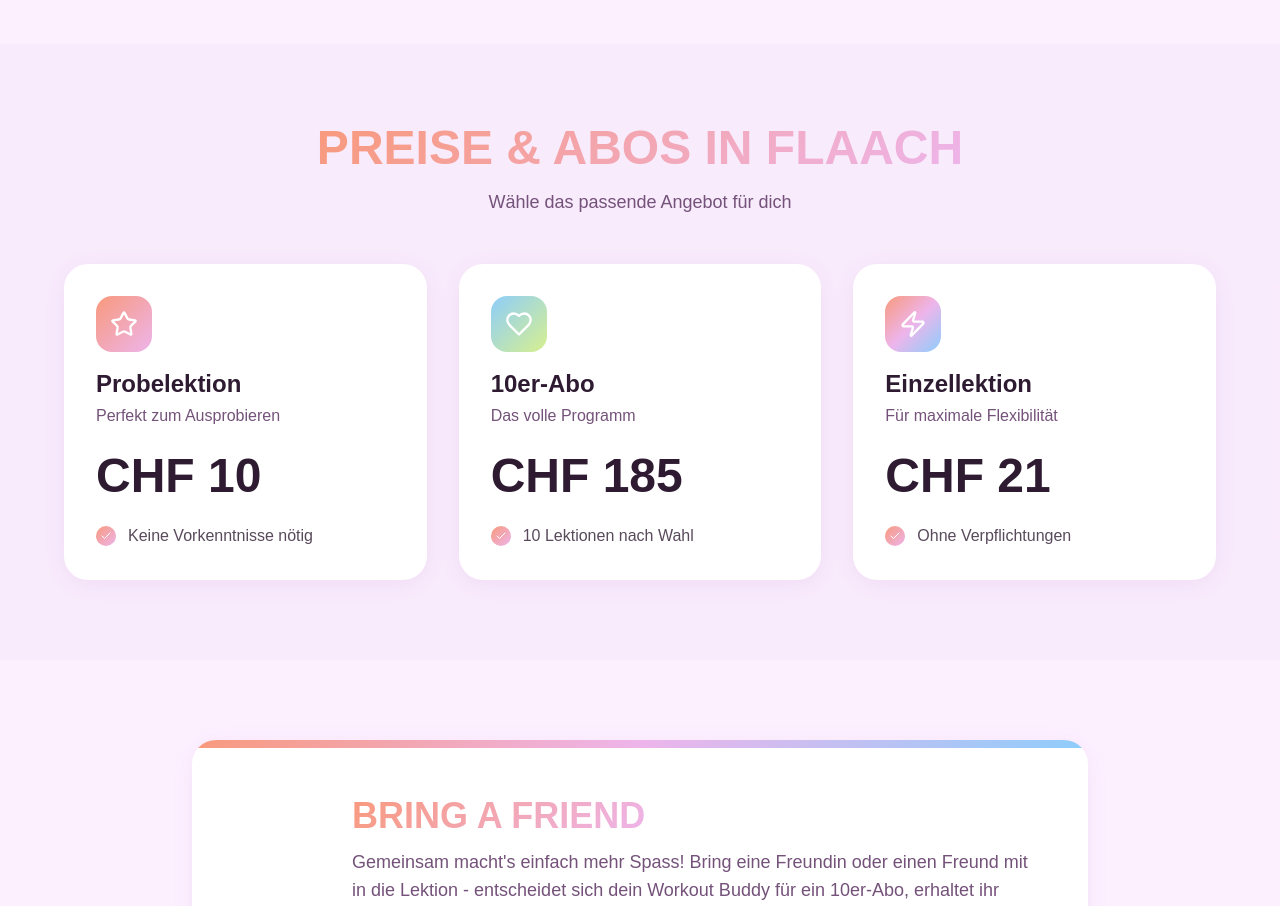
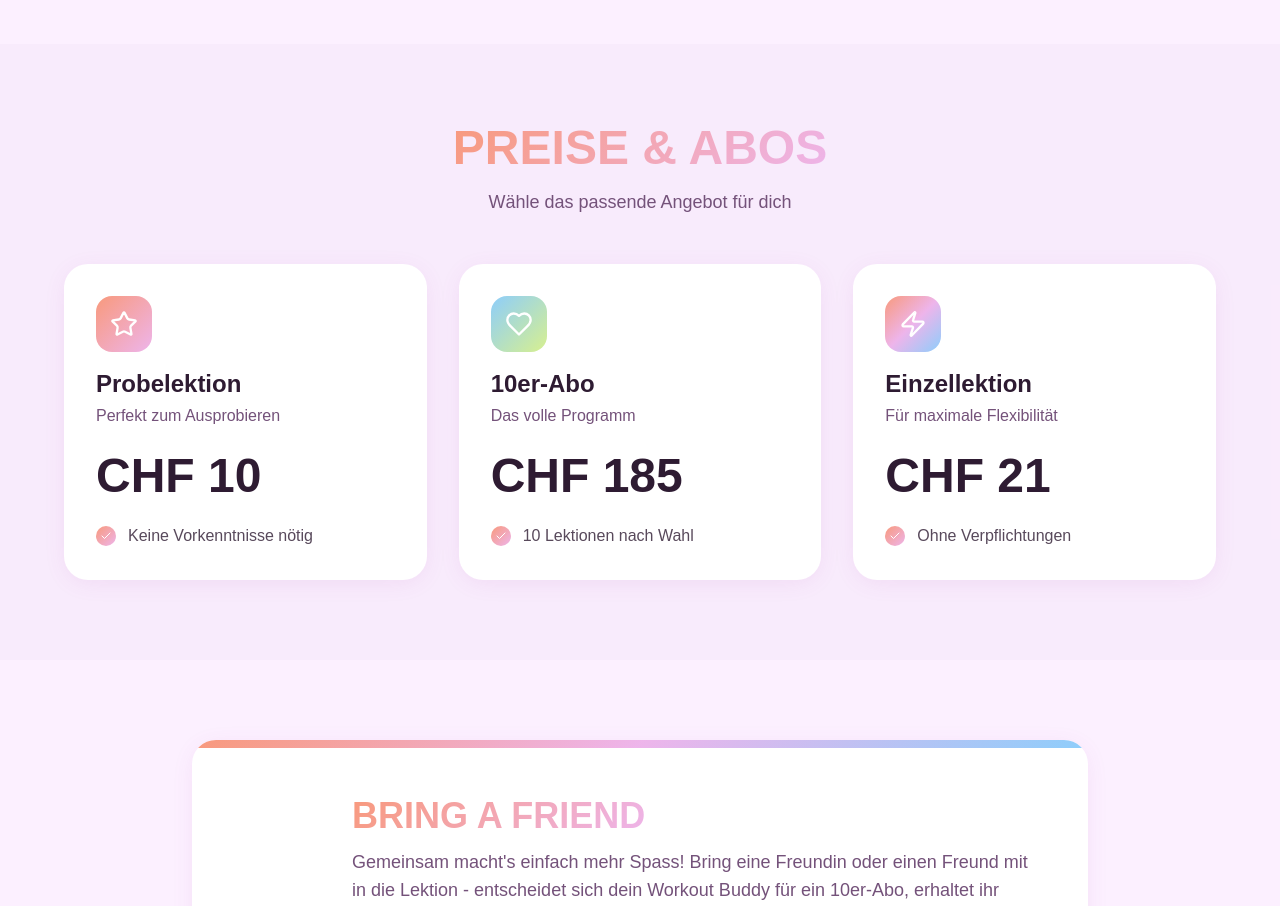
Before and after one commit to mrfischer621/zumba-flow, a React (Vite) app: page / in a window 1280 px wide. Shown: the part 1240-2146 px from the top of the page. Built offline with nearby package versions, Linux system fonts and the light colour scheme; the HTML template or start-up script is replaced by a standard one; a web font is replaced by a local one.

Commit message:
Changes
Co-authored-by: mrfischer621 <113114744+mrfischer621@users.noreply.github.com>

```diff
--- a/src/components/PricingSection.tsx
+++ b/src/components/PricingSection.tsx
@@ -47,7 +47,7 @@ const PricingSection = () => {
           className="text-center mb-12"
         >
           <h2 id="pricing-title" className="text-4xl md:text-5xl font-black font-display uppercase mb-4">
-            <span className="text-gradient-zumba">Preise & Abos in Flaach</span>
+            <span className="text-gradient-zumba">Preise & Abos</span>
           </h2>
           <p className="text-muted-foreground text-lg max-w-xl mx-auto">
             Wähle das passende Angebot für dich
```
